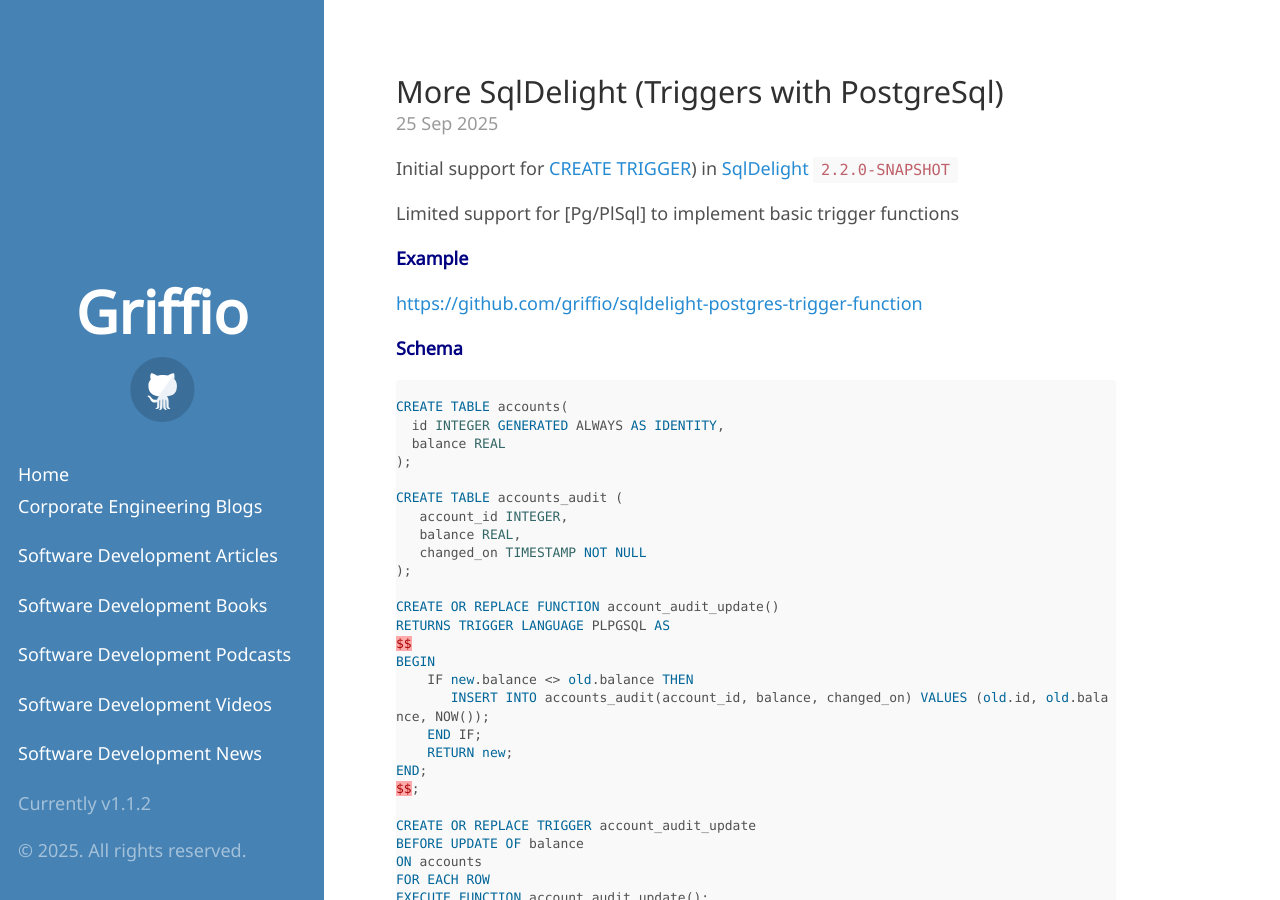
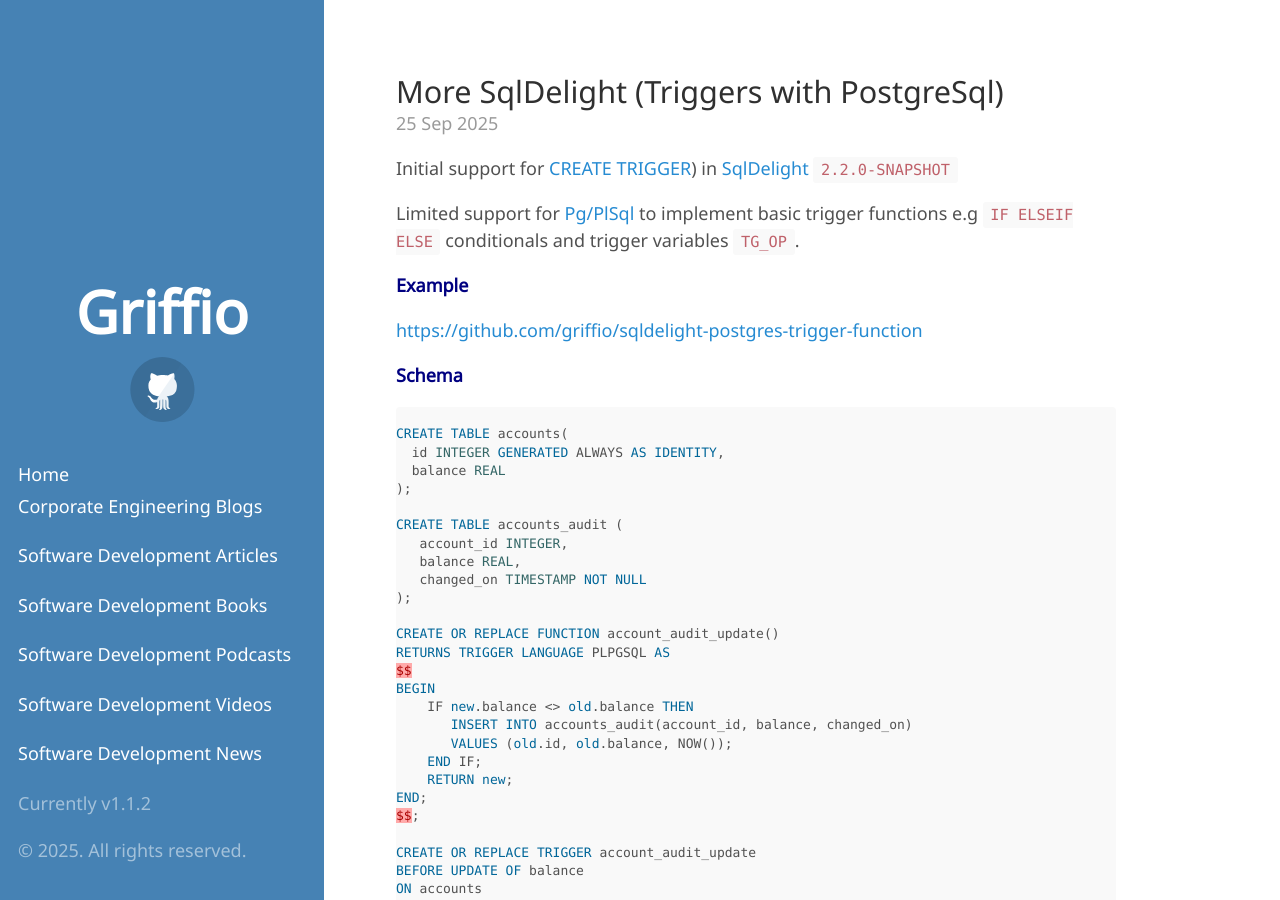
Before and after one commit to griffio/griffio.github.io, a Jekyll site: the page built from _posts/2025-09-25-More-SqlDelight-Triggers-With-PostgreSql.md, in a window 1280 px wide and 900 px high. Built offline with Jekyll 4.4.1, drawn with Linux system fonts in a browser that asks for light colours; some web fonts are replaced.

Commit message:
Update 2025-09-25-More-SqlDelight-Triggers-With-PostgreSql.md

```diff
--- a/_posts/2025-09-25-More-SqlDelight-Triggers-With-PostgreSql.md
+++ b/_posts/2025-09-25-More-SqlDelight-Triggers-With-PostgreSql.md
@@ -9,7 +9,7 @@
 
 Initial support for  [CREATE TRIGGER](https://www.postgresql.org/docs/current/sql-createtrigger.html)) in [SqlDelight](https://github.com/sqldelight/sqldelight/pull/5932) `2.2.0-SNAPSHOT`
 
-Limited support for [Pg/PlSql] to implement basic trigger functions
+Limited support for [Pg/PlSql](https://www.postgresql.org/docs/current/plpgsql-trigger.html) to implement basic trigger functions e.g `IF ELSEIF ELSE` conditionals and trigger variables `TG_OP`.
 
 **Example**
 
@@ -35,7 +35,8 @@
 $$
 BEGIN
     IF new.balance <> old.balance THEN
-       INSERT INTO accounts_audit(account_id, balance, changed_on) VALUES (old.id, old.balance, NOW());
+       INSERT INTO accounts_audit(account_id, balance, changed_on)
+       VALUES (old.id, old.balance, NOW());
     END IF;
     RETURN new;
 END;
```
